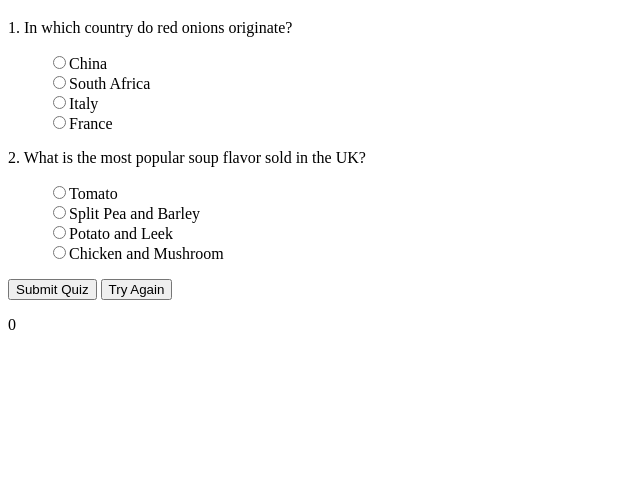
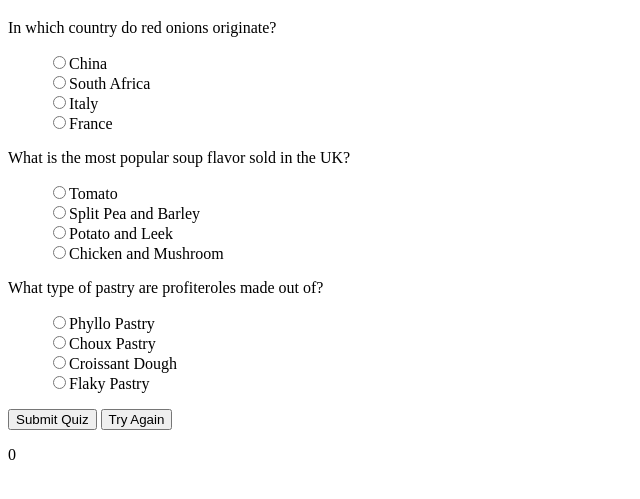
Before and after one commit to est-kim/simpleQuiz1, a plain HTML site: page index.html in a window 1280 px wide. Both pictures are taken after a click on the button "Submit Quiz". Shown: the part 61-560 px from the top of the page, without its empty margins (0-640 px from the left). Drawn offline with Linux system fonts and the light colour scheme.

Commit message:
Dynamically added questions with an object in JS

```diff
--- a/app.js
+++ b/app.js
@@ -1,10 +1,10 @@
 const submit = document.querySelector('#submit')
 const retry = document.querySelector('#retry')
-const q1choices = document.querySelectorAll('input[name="q1"]')
-const q2choices = document.querySelectorAll('input[name="q2"]')
+// const q1choices = document.querySelectorAll('input[name="q1"]')
+// const q2choices = document.querySelectorAll('input[name="q2"]')
 const results = document.getElementById('results')
 const answers = document.getElementsByClassName('answers')
-console.log(answers)
+// console.log(answers)
 const answerKey = document.getElementById('answerKey')
 const output = document.getElementById('output')
 
@@ -15,6 +15,61 @@ let isGameOver = false
 retry.style.visibility = 'hidden'
 
 // answerKey.style.visibility = 'hidden'
+
+const myQuestions = [
+  {
+    questionText: "In which country do red onions originate?",
+    optionA: "China",
+    optionB: "South Africa",
+    optionC: "Italy",
+    optionD: "France",
+    answer: 'c'
+  },
+  {
+    questionText: "What is the most popular soup flavor sold in the UK?",
+    optionA: "Tomato",
+    optionB: "Split Pea and Barley",
+    optionC: "Potato and Leek",
+    optionD: "Chicken and Mushroom",
+    answer: 'a'
+  },
+  {
+    questionText: "What type of pastry are profiteroles made out of?",
+    optionA: "Phyllo Pastry",
+    optionB: "Choux Pastry",
+    optionC: "Croissant Dough",
+    optionD: "Flaky Pastry",
+    answer: 'b'
+  }
+]
+
+const i = 1;
+let questionHTML = ''
+for (let i = 1; i <= myQuestions.length; i++) {
+  questionHTML += `<p class="question">${myQuestions[i-1].questionText}</p>
+  <ul class="answers">
+    <input type="radio" name="q${i}" class="q${i}" value="a" id="q${i}a" /><label
+      for="q${i}a"
+      >${myQuestions[i-1].optionA}</label
+    ><br />
+    <input type="radio" name="q${i}" class="q${i}" value="b" id="q${i}b" /><label
+      for="q${i}b"
+      >${myQuestions[i-1].optionB}</label
+    ><br />
+    <input type="radio" name="q${i}" class="q${i}" value="c" id="q${i}c" /><label
+      for="q${i}c"
+      >${myQuestions[i-1].optionC}</label
+    ><br />
+    <input type="radio" name="q${i}" class="q${i}" value="d" id="q${i}d" /><label
+      for="q${i}d"
+      >${myQuestions[i-1].optionD}</label
+    ><br />
+  </ul>`
+
+}
+
+document.getElementById('quiz').innerHTML = questionHTML
+
 
 const newQuiz = () => {
   score = 0
@@ -29,34 +84,61 @@ newQuiz()
 
 //store button click for q1
 
+//store button click for submitting quiz
+// submit.addEventListener('click', function() {
+//   let selectedAnswer1
+//   let selectedAnswer2
+//   isGameOver = true
+//   retry.style.visibility = 'visible'
+//   for (const q1choice of q1choices) {
+//     if (q1choice.checked) {
+//       selectedAnswer1 = q1choice.value
+//       if (selectedAnswer1 == 'correct') {
+//         incrementScore(correctBonus)
+//         //break
+//       }
+//     }
+//   }
+//   for (const q2choice of q2choices) {
+//     if (q2choice.checked) {
+//       selectedAnswer2 = q2choice.value
+//       if (selectedAnswer2 == 'correct') {
+//         incrementScore(correctBonus)
+//         //break
+//       }
+//     }
+//   }
+//   // output.innerText = selectedAnswer1 ? `You selected ${selectedAnswer1}` : `You haven't selected`
+//   console.log(selectedAnswer1)
+//   console.log(selectedAnswer2)
+// })
 
-//store button click for submitting quiz
-submit.addEventListener('click', function() {
-  let selectedAnswer1
-  let selectedAnswer2
+// const q1choices = document.querySelectorAll('input[name="q1"]')
+
+submit.addEventListener('click', function(e) {
+  e.preventDefault();
   isGameOver = true
   retry.style.visibility = 'visible'
-  for (const q1choice of q1choices) {
-    if (q1choice.checked) {
-      selectedAnswer1 = q1choice.value
-      if (selectedAnswer1 == 'correct') {
-        incrementScore(correctBonus)
-        //break
-      }
-    }
-  }
-  for (const q2choice of q2choices) {
-    if (q2choice.checked) {
-      selectedAnswer2 = q2choice.value
-      if (selectedAnswer2 == 'correct') {
-        incrementScore(correctBonus)
-        //break
+  for(let qIndex = 1; qIndex <= myQuestions.length; qIndex++) {
+    // let myClass = "q" + qIndex;
+    // console.log(myClass)
+    let elemA = document.getElementById("q" + qIndex + 'a')
+    let elemB = document.getElementById("q" + qIndex + 'b')
+    let elemC = document.getElementById("q" + qIndex + 'c')
+    let elemD = document.getElementById("q" + qIndex + 'd')
+    let choices = [elemA, elemB, elemC, elemD]
+    // console.log(choices)
+    for (const answerChoice of choices) {
+      if (answerChoice.checked) {
+        console.log(answerChoice.value)
+        if (answerChoice.value == myQuestions[qIndex-1].answer) {
+          incrementScore(correctBonus)
+          break
+        }
       }
     }
   }
   // output.innerText = selectedAnswer1 ? `You selected ${selectedAnswer1}` : `You haven't selected`
-  console.log(selectedAnswer1)
-  console.log(selectedAnswer2)
 })
 
 incrementScore = num => {
@@ -64,9 +146,16 @@ incrementScore = num => {
   results.innerText = score
 }
 
-retry.addEventListener('click', function() {
+
+retry.addEventListener('click', function(e) {
   isGameOver = false
   retry.style.visibility = 'hidden'
-  q1choices.checked = false
-  q2choices.checked = false
+  allInp = document.getElementsByTagName("input")
+  for (let i = 0; i < allInp.length; i++) {
+  if (allInp[i].type == "radio") {
+    allInp[i].checked = false;
+  }
+}
+  score = 0
+  results.innerText = 0
 })
--- a/index.html
+++ b/index.html
@@ -16,18 +16,22 @@
     <h1>Food & Drink Quiz</h1>
     <div id="quiz"></div>
 
-    <p class="question">1. In which country do red onions originate?</p>
+    <!-- <p class="question">1. In which country do red onions originate?</p>
     <ul class="answers">
-      <input type="radio" name="q1" value="a" id="q1a" /><label for="q1a"
+      <input type="radio" name="q1" class="q1" value="a" id="q1a" /><label
+        for="q1a"
         >China</label
       ><br />
-      <input type="radio" name="q1" value="b" id="q1b" /><label for="q1b"
+      <input type="radio" name="q1" class="q1" value="b" id="q1b" /><label
+        for="q1b"
         >South Africa</label
       ><br />
-      <input type="radio" name="q1" value="correct" id="q1c" /><label for="q1c"
+      <input type="radio" name="q1" class="q1" value="correct" id="q1c" /><label
+        for="q1c"
         >Italy</label
       ><br />
-      <input type="radio" name="q1" value="d" id="q1d" /><label for="q1d"
+      <input type="radio" name="q1" class="q1" value="d" id="q1d" /><label
+        for="q1d"
         >France</label
       ><br />
     </ul>
@@ -36,38 +40,42 @@
       2. What is the most popular soup flavor sold in the UK?
     </p>
     <ul class="answers">
-      <input type="radio" name="q2" value="correct" id="q2a" /><label for="q2a"
+      <input type="radio" name="q2" class="q2" value="correct" id="q2a" /><label
+        for="q2a"
         >Tomato</label
       ><br />
-      <input type="radio" name="q2" value="b" id="q2b" /><label for="q2b"
+      <input type="radio" name="q2" class="q2" value="b" id="q2b" /><label
+        for="q2b"
         >Split Pea and Barley</label
       ><br />
-      <input type="radio" name="q2" value="c" id="q2c" /><label for="q2c"
+      <input type="radio" name="q2" class="q2" value="c" id="q2c" /><label
+        for="q2c"
         >Potato and Leek</label
       ><br />
-      <input type="radio" name="q2" value="d" id="q2d" /><label for="q2d"
+      <input type="radio" name="q2" class="q2" value="d" id="q2d" /><label
+        for="q2d"
         >Chicken and Mushroom</label
       ><br />
-    </ul>
+    </ul> -->
 
     <!-- <p class="question">3. What type of pastry are profiteroles made out of?</p>
     <ul class="answers">
-      <input type="radio" name="q3" value="a" id="q3a" /><label for="q3a"
+      <input type="radio" name="q3" class="q3" value="a" id="q3a" /><label for="q3a"
         >Phyllo Pastry</label
       ><br />
-      <input type="radio" name="q3" value="b" id="q3b" /><label for="q3b"
+      <input type="radio" name="q3" class="q3" value="b" id="q3b" /><label for="q3b"
         >Choux Pastry</label
       ><br />
-      <input type="radio" name="q3" value="c" id="q3c" /><label for="q3c"
+      <input type="radio" name="q3" class="q3" value="c" id="q3c" /><label for="q3c"
         >Croissant Dough</label
       ><br />
-      <input type="radio" name="q3" value="d" id="q3d" /><label for="q3d"
+      <input type="radio" name="q3" class="q3" value="d" id="q3d" /><label for="q3d"
         >Flaky Pastry</label
       ><br />
     </ul> -->
 
     <button id="submit">Submit Quiz</button>
-    <button id="retry">Try Again</button>
+    <button id="retry" type="retry">Try Again</button>
     <p id="output"></p>
 
     <div id="answerKey">
```
